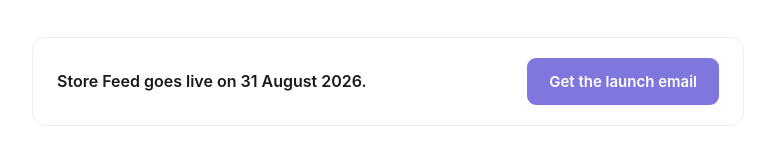
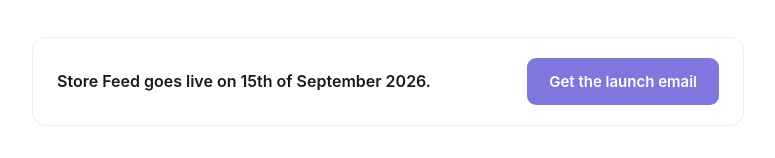
Before and after one commit to monkalemonka23/store-feed-legal, a plain HTML site: page index.html in a window 1280 px wide. Shown: the part 3500-3658 px from the top of the page, without its empty margins (252-1027 px from the left). Drawn offline with Linux system fonts and the light colour scheme.

Commit message:
Update index.html

```diff
--- a/index.html
+++ b/index.html
@@ -218,7 +218,7 @@ height="0" width="0" style="display:none;visibility:hidden"></iframe></noscript>
   </div>
 
   <div class="cta">
-    <p class="cta__text">Store Feed goes live on 31 August 2026.</p>
+    <p class="cta__text">Store Feed goes live on 15th of September 2026.</p>
     <a class="cta__btn" href="#launch">Get the launch email</a>
   </div>
 
```
